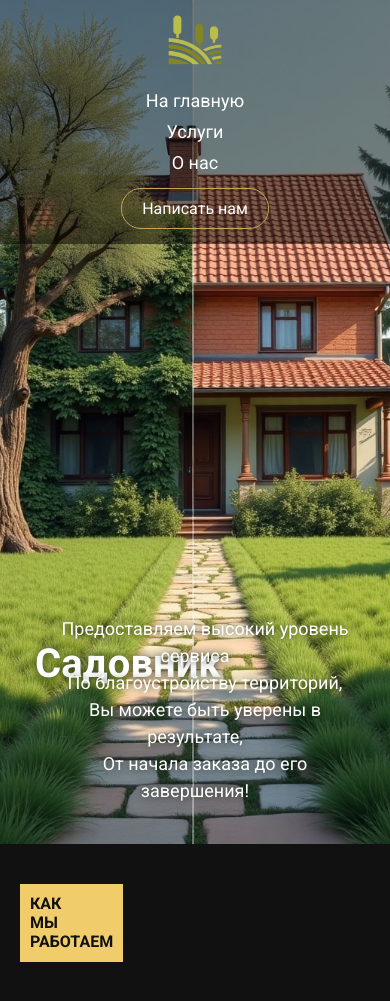
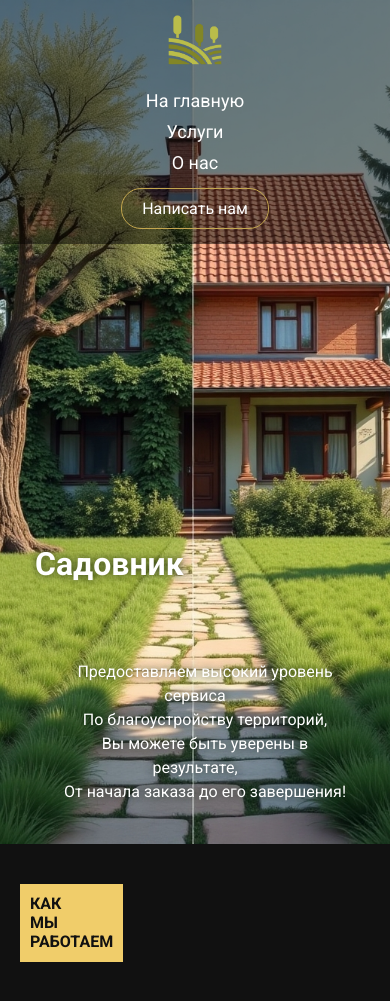
Before and after one commit to vitallcore/Sadovnik-flask, a Flask app: page / in a window 390 px wide. Shown: the top 1001 px of the page. Run offline with Flask 3, Linux system fonts and the light colour scheme.

Commit message:
sadovnik

```diff
--- a/static/styles.css
+++ b/static/styles.css
@@ -498,10 +498,10 @@
     margin-top: 15px;
   }
 
-  /* Герой */
+  /* Герой - ИЗМЕНЕНИЯ ЗДЕСЬ */
   .hero h1 {
-    font-size: 40px;
-    top: 60px;
+    font-size: 32px;
+    top: 20px;
     left: 20px;
     padding: 5px 15px;
   }
@@ -521,6 +521,8 @@
     margin: 0 auto;
     padding: 20px 0;
     max-width: 90%;
+    font-size: 16px;
+    margin-top: 100px;
   }
 
   /* О нас */
```
